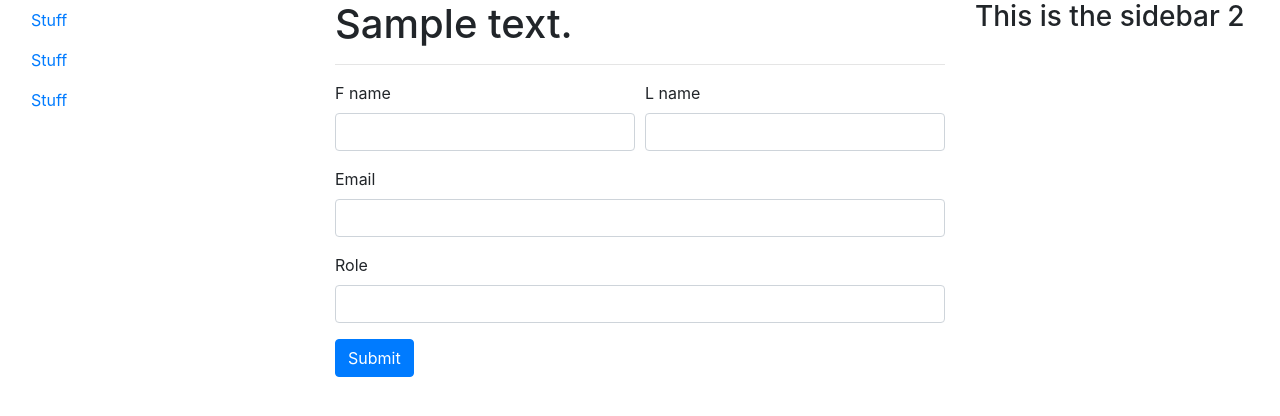
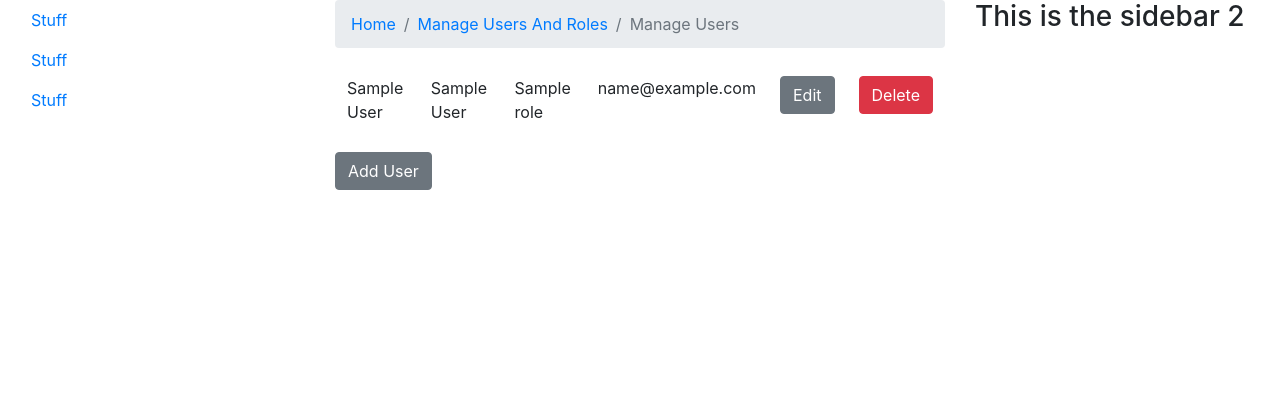
Before and after one commit to CodingTemple/Coding_Temple_Staff_Portal, a Flask app: template app/blueprints/admin/templates/admin/users.html in a window 1280 px wide. Shown: the part 56-472 px from the top of the page. Run offline with Flask 2, Linux system fonts and the light colour scheme; tables that the repository leaves empty hold one stand-in row (values such as "Sample post"); the template is opened without the code that fills it: values that come from a table or form of the project are taken from there, most other values are stand-ins (such as "Sample title", 1, 10 or a date in 2020); form fields are guessed from the names that the template uses; parts of the project's set-up code (start-up, migrations or seed data) failed here and were passed over; some libraries are stand-ins or nearby versions.

Commit message:
Add user list and delete

```diff
--- a/app/blueprints/admin/templates/admin/roles.html
+++ b/app/blueprints/admin/templates/admin/roles.html
@@ -23,6 +23,7 @@
                             <input type="hidden" value="{{role.id}}" name="id" />
                             <input type="submit" class="btn btn-danger" value="Delete" />
                         </form>
+                    </td>
                 </tr>
             {% endfor %}
         </tbody>
--- a/app/blueprints/admin/templates/admin/users.html
+++ b/app/blueprints/admin/templates/admin/users.html
@@ -3,37 +3,37 @@
 {% block title %}{{ title }} | {{ super() }}{% endblock %}
 
 {% block app_content %}
-  <h1>{{ description }}</h1>
-  <hr>
-  <form action="{{ url_for('admin.users') }}" class="form-horizontal" method="POST" role="form">
-    {{ form.hidden_tag() }}
-    <div class="form-row">
-      <div class="form-group col-md-6">
-        {{ form.f_name.label }}
-        {{ form.f_name(class='form-control') }}
-      </div>
-      <div class="form-group col-md-6">
-        {{ form.l_name.label }}
-        {{ form.l_name(class='form-control') }}
-      </div>
-    </div>
-    <div class="form-group">
-      {{ form.email.label }}
-      {{ form.email(class='form-control') }}
-    </div>
-    <div class="form-group">
-      {{ form.role.label }}
-      {{ form.role(class='form-control') }}
-    </div>
-    {{ form.submit(class='btn btn-primary') }}
-  </form>
+
+    <nav aria-label="breadcrumb">
+        <ol class="breadcrumb">
+            <li class="breadcrumb-item"><a href="{{url_for('index')}}">Home</a></li>
+            <li class="breadcrumb-item"><a href="{{url_for('admin.index')}}">Manage Users And Roles</a></li>
+            <li class="breadcrumb-item active" aria-current="page">Manage Users</li>
+        </ol>
+    </nav>
+    <table class="table table-borderless">
+        <tbody>
+            {% for user in users %}
+                <tr>
+                    <td>{{user.f_name}}</td>
+                    <td>{{user.l_name}}</td>
+                    <td>{{user.role.name}}</td>
+                    <td>{{user.email}}</td>
+                    <td><a href="{{url_for('admin.usersedit')}}?id={{user.id}}" class="btn btn-secondary">Edit</a></td>
+                    <td>
+                        <form action="{{url_for('admin.usersdelete')}}" method="POST">
+                            <input type="hidden" value="{{user.id}}" name="id" />
+                            <input type="submit" class="btn btn-danger" value="Delete" {% if user.id == current_user.id  %}disabled{% endif%} />
+                        </form>
+                    </td>
+                </tr>
+            {% endfor %}
+        </tbody>
+    </table>
+    <a href="{{url_for('admin.usersadd')}}" class="btn btn-secondary">Add User</a>
+
 {% endblock %}
 
 {% block scripts %}
 {{ super() }}
-<script>
-  $('form').on('submit', e => {
-    console.log(typeof parseInt($('select[name="role"]').val()));
-  })
-</script>
 {% endblock %}
```
Also changed, not shown: app/blueprints/admin/__init__.py (+57 -18 lines), app/blueprints/admin/templates/admin/usersadd.html (added, +39 -0 lines), app.db, app/blueprints/admin/templates/admin/usersedit.html (added), readme.md.
